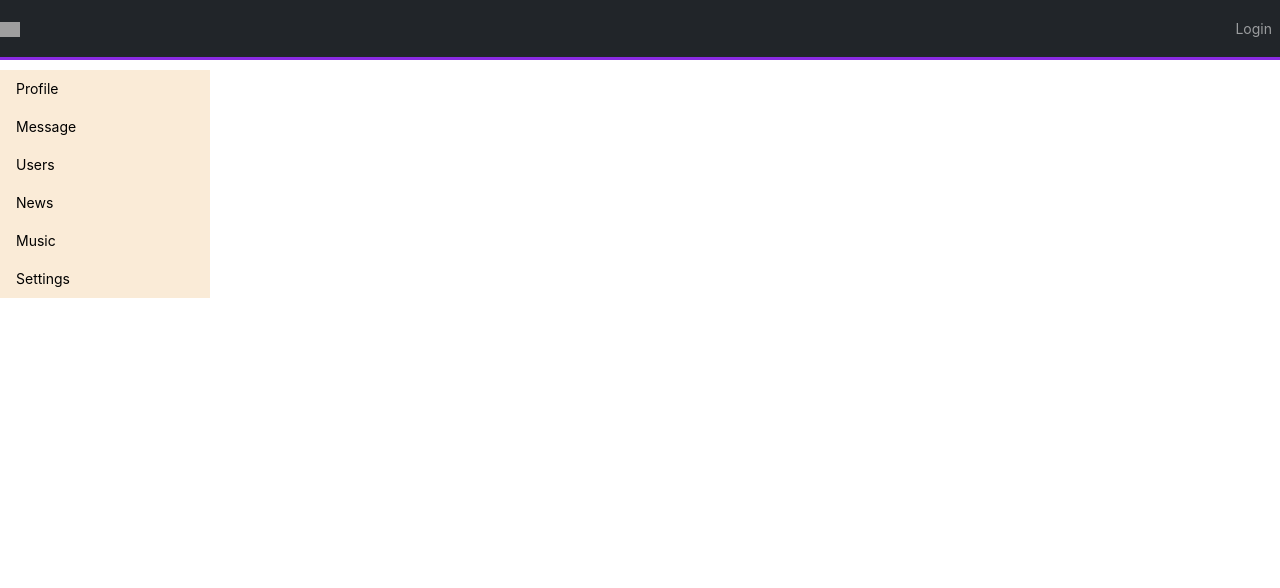
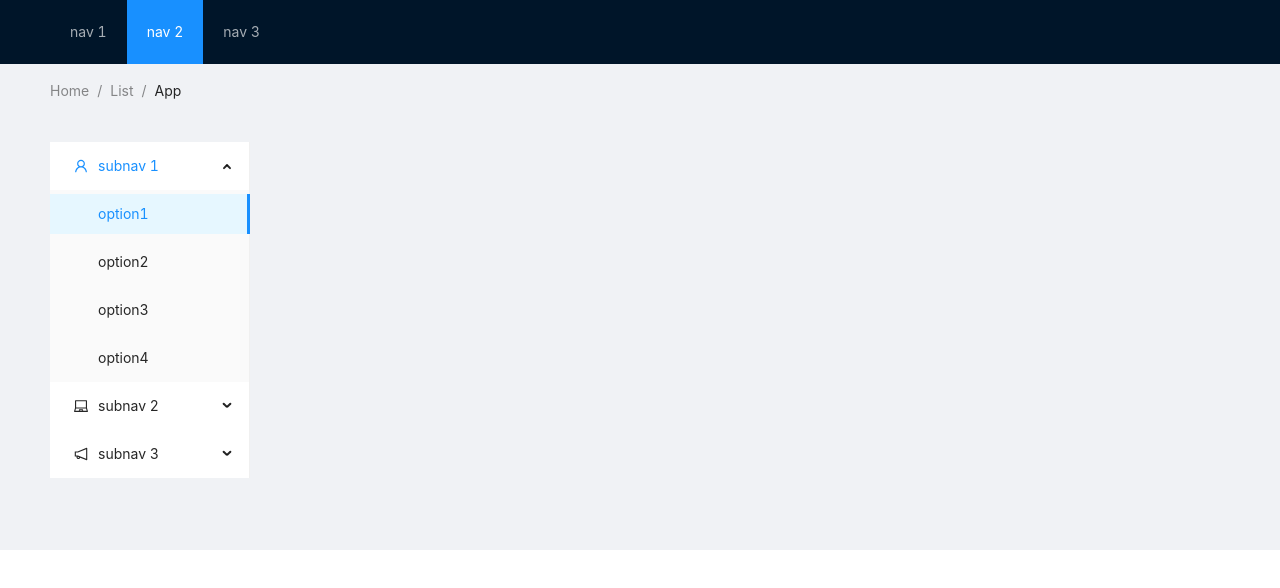
Before and after one commit to Yapichoy/React-Social-Net, a React app: page / in a window 1280 px wide. Shown: the top 588 px of the page. Built offline with nearby package versions, Linux system fonts and the light colour scheme; no server answers; grey boxes are pictures that could not be loaded.

Commit message:
add antd

```diff
--- a/src/App.js
+++ b/src/App.js
@@ -1,6 +1,6 @@
 import './App.css';
 import React from 'react';
-import Header from "./components/Header/Header";
+import MyHeader from "./components/Header/Header";
 import Navbar from "./components/Navbar/Navbar";
 import  {withRouter, Route} from 'react-router-dom';
 import {useEffect} from "react";
@@ -8,18 +8,25 @@
 import {compose} from "redux";
 import {initializeApp} from "./redux/appReducer.ts";
 import 'antd/dist/antd.css';
+import { Layout, Menu, Breadcrumb } from 'antd';
+import { UserOutlined, LaptopOutlined, NotificationOutlined } from '@ant-design/icons';
 const Login = React.lazy(() => import("./components/Login/Login.tsx"));
 const Profile =  React.lazy(() => import("./components/Profile/Profile"));
 const DialogsContainer = React.lazy(() => import("./components/Dialogs/DialogsContainer.js"));
 const UsersContainer = React.lazy(() => import("./components/Users/UsersContainer.tsx"));
+
+
+
+const { SubMenu } = Menu;
+const { Header, Content, Footer, Sider } = Layout;
+
 const App = (props) => {
   useEffect(() => {
     props.initializeApp();
   }, [props.initialized]);
   return (
-
-      <div className="app-wrapper">
-        <Header/>
+     /* <div className="app-wrapper">
+        <MyHeader/>
         <Navbar/>
         <div className="app-wrapper-content">
           <Route path="/dialogs" render={() => <React.Suspense fallback={'<div>Loading...</div>'}><DialogsContainer /></React.Suspense> }/>
@@ -27,7 +34,62 @@
           <Route path="/users" render={() => <React.Suspense fallback={'<div>Loading...</div>'}><UsersContainer /></React.Suspense> }/>
           <Route path="/login" render={() => <React.Suspense fallback={'<div>Loading...</div>'}><Login /></React.Suspense> }/>
         </div>
-      </div>
+      </div>*/
+    <Layout>
+      <Header className="header">
+        <div className="logo" />
+        <Menu theme="dark" mode="horizontal" defaultSelectedKeys={['2']}>
+          <Menu.Item key="1">nav 1</Menu.Item>
+          <Menu.Item key="2">nav 2</Menu.Item>
+          <Menu.Item key="3">nav 3</Menu.Item>
+        </Menu>
+      </Header>
+      <Content style={{ padding: '0 50px' }}>
+        <Breadcrumb style={{ margin: '16px 0' }}>
+          <Breadcrumb.Item>Home</Breadcrumb.Item>
+          <Breadcrumb.Item>List</Breadcrumb.Item>
+          <Breadcrumb.Item>App</Breadcrumb.Item>
+        </Breadcrumb>
+        <Layout className="site-layout-background" style={{ padding: '24px 0' }}>
+          <Sider className="site-layout-background" width={200}>
+            <Menu
+              mode="inline"
+              defaultSelectedKeys={['1']}
+              defaultOpenKeys={['sub1']}
+              style={{ height: '100%' }}
+            >
+              <SubMenu key="sub1" icon={<UserOutlined />} title="subnav 1">
+                <Menu.Item key="1">option1</Menu.Item>
+                <Menu.Item key="2">option2</Menu.Item>
+                <Menu.Item key="3">option3</Menu.Item>
+                <Menu.Item key="4">option4</Menu.Item>
+              </SubMenu>
+              <SubMenu key="sub2" icon={<LaptopOutlined />} title="subnav 2">
+                <Menu.Item key="5">option5</Menu.Item>
+                <Menu.Item key="6">option6</Menu.Item>
+                <Menu.Item key="7">option7</Menu.Item>
+                <Menu.Item key="8">option8</Menu.Item>
+              </SubMenu>
+              <SubMenu key="sub3" icon={<NotificationOutlined />} title="subnav 3">
+                <Menu.Item key="9">option9</Menu.Item>
+                <Menu.Item key="10">option10</Menu.Item>
+                <Menu.Item key="11">option11</Menu.Item>
+                <Menu.Item key="12">option12</Menu.Item>
+              </SubMenu>
+            </Menu>
+          </Sider>
+          <Content style={{ padding: '0 24px', minHeight: 280 }}>
+            <div className="app-wrapper-content">
+              <Route path="/dialogs" render={() => <React.Suspense fallback={'<div>Loading...</div>'}><DialogsContainer /></React.Suspense> }/>
+              <Route path="/profile/:userId?" render={() => <React.Suspense fallback={'<div>Loading...</div>'}><Profile /></React.Suspense> }/>
+              <Route path="/users" render={() => <React.Suspense fallback={'<div>Loading...</div>'}><UsersContainer /></React.Suspense> }/>
+              <Route path="/login" render={() => <React.Suspense fallback={'<div>Loading...</div>'}><Login /></React.Suspense> }/>
+            </div>
+          </Content>
+        </Layout>
+      </Content>
+      <Footer style={{ textAlign: 'center' }}></Footer>
+    </Layout>
   );
 }
 const mapDispatchToProps = (state) => {
```
